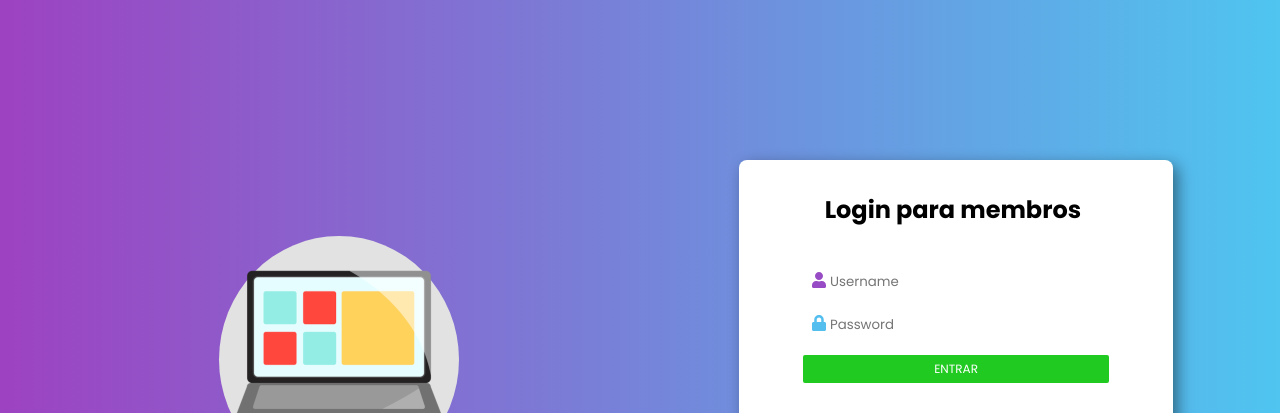
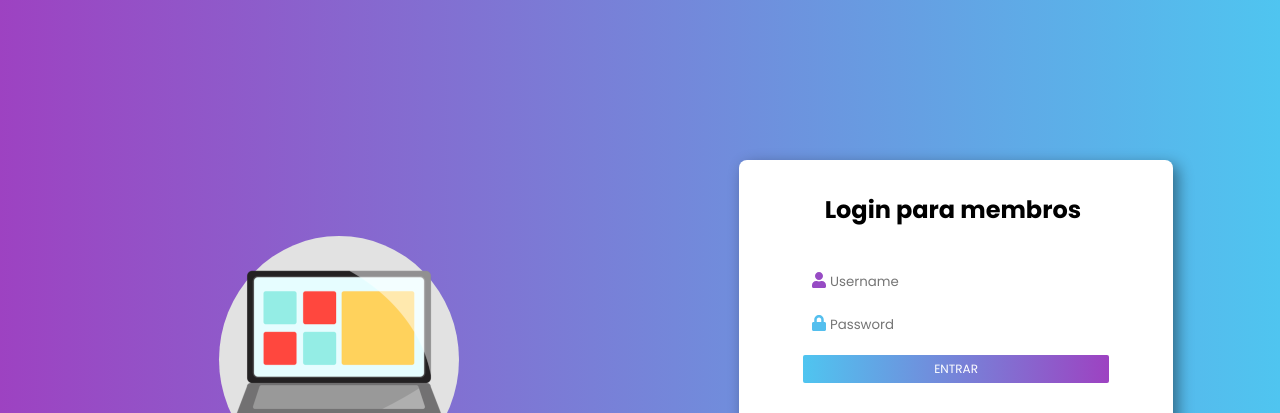
Before and after one commit to carloshenriquecarneiro/Login-Form, a plain HTML site: page index.html in a window 1280 px wide. Shown: the top 413 px of the page. Drawn offline with Linux system fonts and the light colour scheme.

Commit message:
Update style.css

```diff
--- a/style.css
+++ b/style.css
@@ -90,7 +90,7 @@ form {
 
 
 input[type="submit"]{
-    background: rgb(33, 202, 33);
+    background: linear-gradient( to left, rgba(142, 37, 184, 0.867), rgb(79, 197, 240));
     text-transform: uppercase;
     font-size: 12px;
     padding:5px 5px;
@@ -105,7 +105,7 @@ input[type="submit"]{
 
 input[type="submit"]:hover {
     letter-spacing: 2px;
-    color: black;
+    background: linear-gradient( to right, rgba(142, 37, 184, 0.867), rgb(79, 197, 240));
     transition: 0.3s;
 }
 
```
